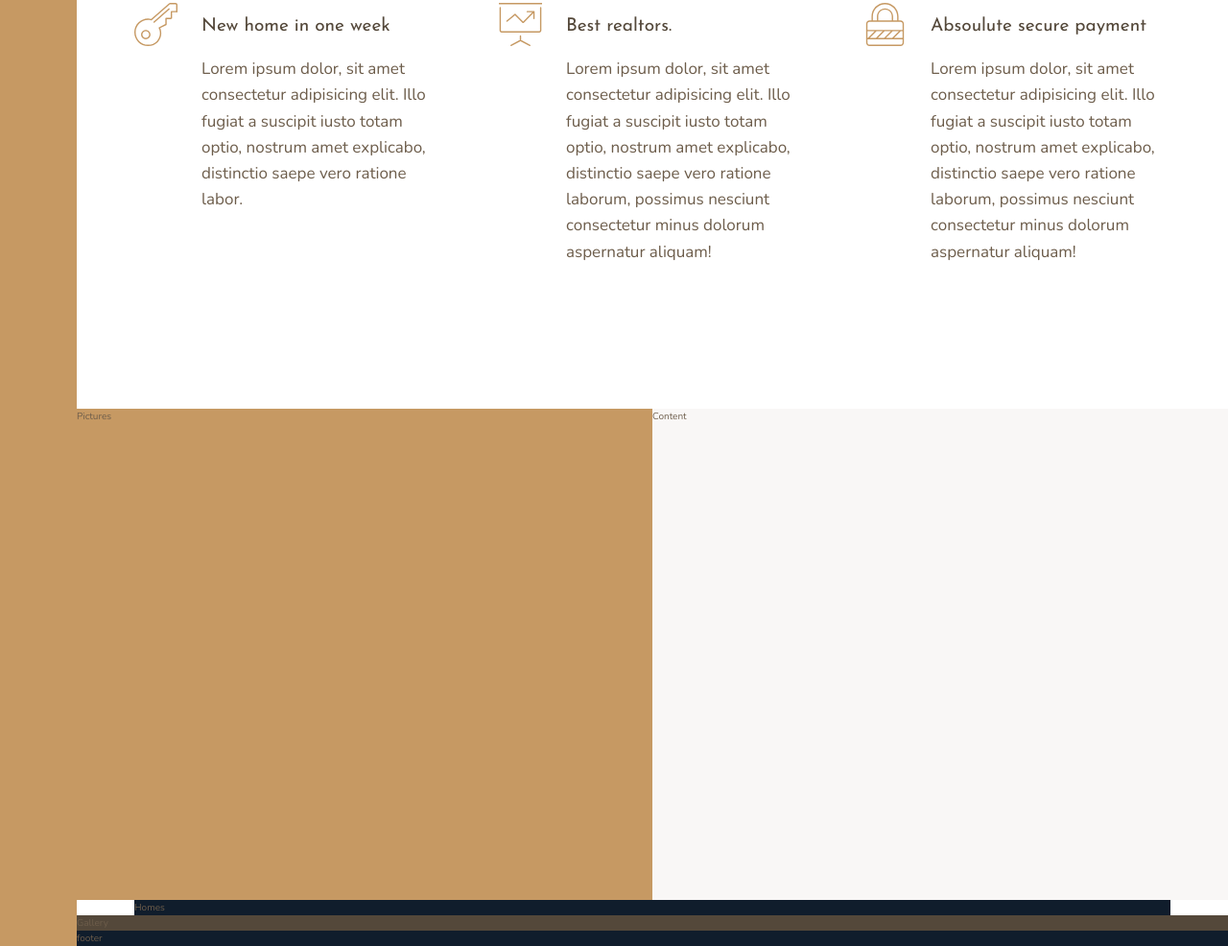
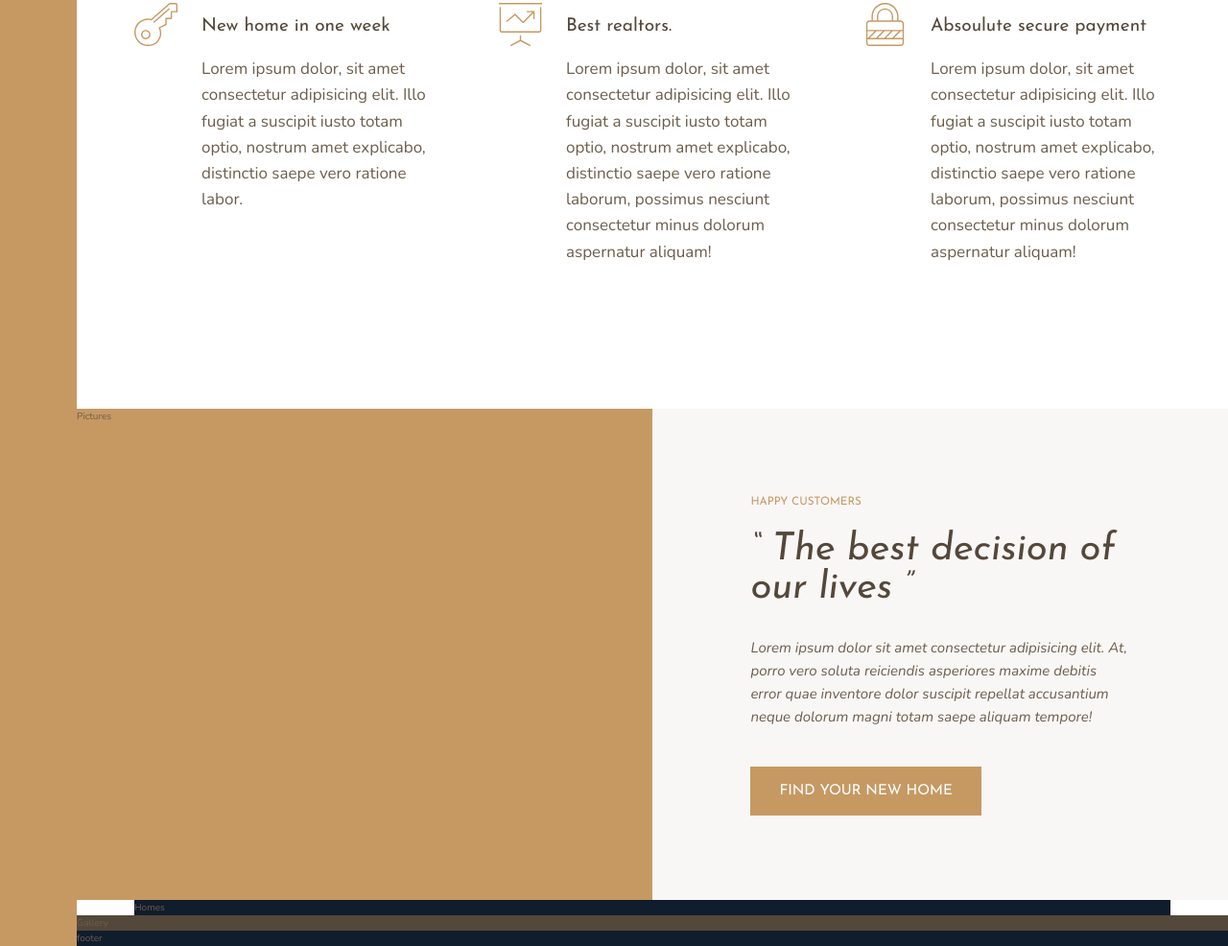
Before and after one commit to borgausifo/css, a website: page css-grid/css-grid-projects/project-next/index.html in a window 1280 px wide. Shown: the part 1100-2086 px from the top of the page at 96% size. Drawn offline with nearby package versions, Linux system fonts and the light colour scheme.

Commit message:
adding content section

```diff
--- a/css-grid/css-grid-projects/project-next/index.html
+++ b/css-grid/css-grid-projects/project-next/index.html
@@ -94,7 +94,14 @@
         </div>
 
         <div class="story__content">
-            Content
+            <h3 class="heading-3 mb-sm">Happy Customers</h3>
+            <h2 class="heading-2 heading-2--dark mb-md">&ldquo; The best decision of our lives &rdquo;</h2>
+            <p class="story__text">Lorem ipsum dolor sit amet consectetur
+            adipisicing elit. At, porro vero soluta reiciendis asperiores maxime
+            debitis error quae inventore dolor suscipit repellat accusantium
+            neque dolorum magni totam saepe aliquam tempore!
+            </p>
+            <button class="btn">Find Your New Home</button>
         </div>
 
         <section class="homes">
--- a/css-grid/css-grid-projects/project-next/sass/_features.scss
+++ b/css-grid/css-grid-projects/project-next/sass/_features.scss
@@ -4,7 +4,8 @@
     margin: 15rem 0;
 
     display: grid;
-    grid-template-columns: repeat(3, 1fr);
+    // grid-template-columns: repeat(3, 1fr);
+    grid-template-columns: repeat(auto-fit, minmax(25rem, 1fr)); //This one adds responsivity
     grid-gap: 6rem;
 
     align-items: start; //important Part 2
--- a/css-grid/css-grid-projects/project-next/sass/_story.scss
+++ b/css-grid/css-grid-projects/project-next/sass/_story.scss
@@ -7,5 +7,24 @@
     &__content {
         background-color: $color-grey-light-1;
         grid-column: col-start 5 / full-end;
+
+        padding: 6rem 8vw;
+
+        // Alligning with Flexbox
+        // display: flex;
+        // flex-direction: column;
+        // justify-content: center;
+        // align-items: flex-start;
+
+        display: grid;
+        align-content: center;
+        justify-items: start;
+
+    }
+
+    &__text {
+        font-size: 1.5rem;
+        font-style: italic;
+        margin-bottom: 4rem;
     }
 }
--- a/css-grid/css-grid-projects/project-next/sass/_typography.scss
+++ b/css-grid/css-grid-projects/project-next/sass/_typography.scss
@@ -10,11 +10,20 @@
 
 .heading-2 {
     @extend %heading;
+    font-size: 4rem;
+    font-style: italic;
+    line-height: 1;
+
+    &--light {color: $color-grey-light-1;}
+    &--dark {color: $color-grey-dark-1;}
 
 }
 
 .heading-3 {
     @extend %heading;
+    font-style: 1.6rem;
+    color: $color-primary;
+    text-transform: uppercase;
 
 }
 
@@ -26,3 +35,26 @@
     &--dark {color: $color-grey-dark-1;}
 
 }
+
+.btn {
+    background-color: $color-primary;
+    color: white;
+    border: none;
+    border-radius: 0;
+    font-family: $font-display;
+    font-size: 1.5rem;
+    text-transform: uppercase;
+    padding: 1.8rem 3rem;
+    cursor: pointer;
+    transition: all .4s;
+
+    &:hover {
+        background-color: $color-primary-dark;
+    }
+}
+
+// Helper classes
+.mb-sm { margin-bottom: 2rem; }
+.mb-md { margin-bottom: 3rem; }
+.mb-lg { margin-bottom: 4rem; }
+.mb-hg { margin-bottom: 2rem; }
```
Also changed, not shown: css-grid/css-grid-projects/project-next/css/style.css.
